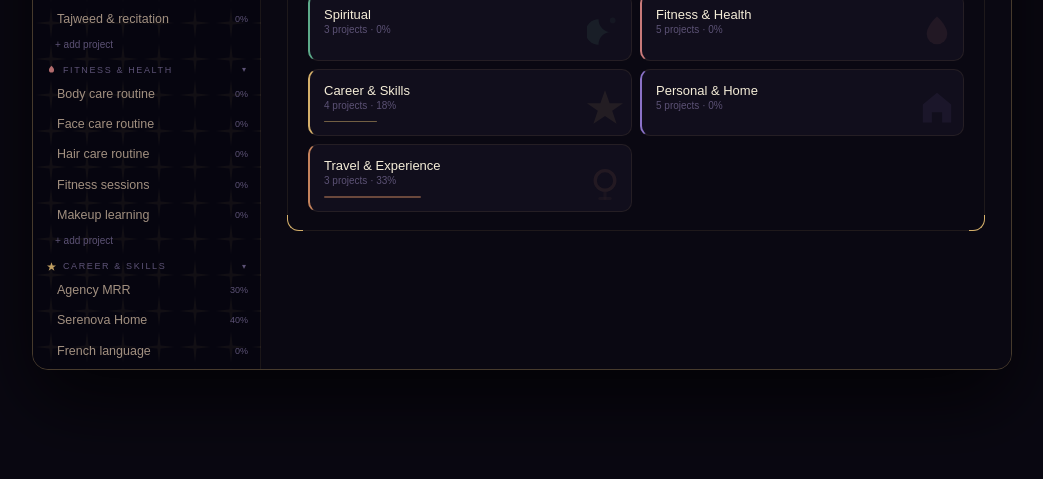
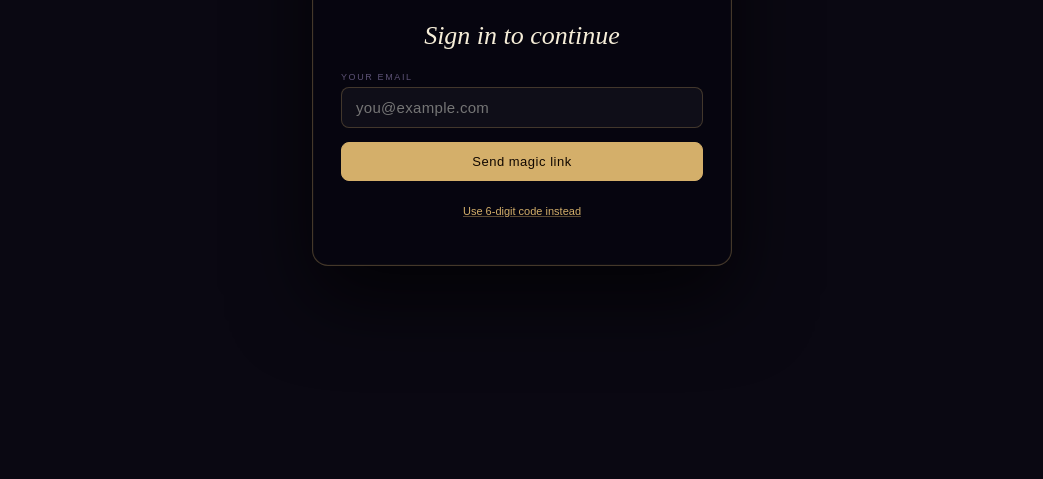
Before and after one commit to NA-E/nourins-vision-app, a plain HTML site: page web/index.html in a window 1280 px wide. Shown: the part 321-800 px from the top of the page, without its empty margins (118-1161 px from the left). Drawn offline with nearby package versions, Linux system fonts and the light colour scheme.

Commit message:
feat(web): on-brand login view with magic link + OTP

```diff
--- a/web/index.html
+++ b/web/index.html
@@ -142,6 +142,21 @@
   ::-webkit-scrollbar-track{background:transparent;}
   ::-webkit-scrollbar-thumb{background:rgba(212,175,106,.2);border-radius:2px;}
   ::-webkit-scrollbar-thumb:hover{background:rgba(212,175,106,.35);}
+
+  /* Login view */
+  .lv{display:flex;flex-direction:column;align-items:center;justify-content:center;width:100%;max-width:420px;padding:48px 28px;}
+  .lv-brand{font-family:'Cormorant Garamond',serif;font-size:24px;font-weight:600;color:var(--g);letter-spacing:.18em;margin-bottom:6px;}
+  .lv-brand em{font-style:italic;font-weight:300;opacity:.85;}
+  .lv-tag{font-size:9px;letter-spacing:.24em;text-transform:uppercase;color:var(--ct);margin-bottom:36px;}
+  .lv-ttl{font-family:'Cormorant Garamond',serif;font-size:26px;font-style:italic;color:var(--cr);line-height:1.2;margin-bottom:20px;text-align:center;}
+  .lv-fld{width:100%;margin-bottom:14px;}
+  .lv-fld label{font-size:9px;letter-spacing:.18em;text-transform:uppercase;color:var(--ct);display:block;margin-bottom:5px;}
+  .lv-fld input{width:100%;background:rgba(255,255,255,.04);border:0.5px solid var(--bdrs);border-radius:8px;color:var(--cr);font-size:15px;padding:11px 14px;font-family:'DM Sans',sans-serif;letter-spacing:.02em;}
+  .lv-fld input:focus{outline:none;border-color:var(--g);}
+  .lv-act{width:100%;}
+  .lv-msg{font-size:11px;color:var(--cs);margin-top:14px;text-align:center;line-height:1.6;font-style:italic;}
+  .lv-otp{font-size:11px;color:var(--g);margin-top:10px;cursor:pointer;text-align:center;text-decoration:underline;text-decoration-color:rgba(212,175,106,.4);}
+  .lv-otp:hover{text-decoration-color:var(--g);}
 </style>
 </head>
 <body>
@@ -391,8 +406,54 @@ function saveMs(){const t=document.getElementById('new-ms')?.value?.trim();if(!t
 function saveNum(){const v=parseFloat(document.getElementById('en-v')?.value);if(isNaN(v))return;const p=S.data.projects.find(x=>x.id===S.selId);p.cur=v;S.showEditNum=false;sv();render();}
 function changeStatus(val){const p=S.data.projects.find(x=>x.id===S.selId);if(p){p.status=val;sv();render();}}
 
+// ── LOGIN VIEW ──
+function renderLogin(){
+  const app=document.getElementById('app');
+  app.style.maxWidth='420px';app.style.minHeight='auto';app.style.background='var(--bgs)';
+  app.innerHTML=`<div class="lv">
+    <div class="lv-brand">N O U R I N <em>&</em></div>
+    <div class="lv-tag">her vision · year one</div>
+    <div class="lv-ttl">Sign in to continue</div>
+    <div class="lv-fld"><label>Your email</label><input id="lv-email" type="email" placeholder="you@example.com" autocomplete="email"></div>
+    <div id="lv-otp-fld" style="display:none" class="lv-fld"><label>6-digit code</label><input id="lv-code" type="text" inputmode="numeric" maxlength="6" autocomplete="one-time-code" placeholder="••••••"></div>
+    <div class="lv-act"><button id="lv-go" class="btn btng" style="width:100%;padding:11px 14px;font-size:13px">Send magic link</button></div>
+    <div id="lv-msg" class="lv-msg"></div>
+    <div id="lv-otp-toggle" class="lv-otp">Use 6-digit code instead</div>
+  </div>`;
+  const email=document.getElementById('lv-email');
+  const code=document.getElementById('lv-code');
+  const go=document.getElementById('lv-go');
+  const msg=document.getElementById('lv-msg');
+  const toggle=document.getElementById('lv-otp-toggle');
+  const otpFld=document.getElementById('lv-otp-fld');
+  let useOtp=false;
+  toggle.onclick=()=>{useOtp=!useOtp;otpFld.style.display=useOtp?'block':'none';go.textContent=useOtp?'Verify code':'Send magic link';toggle.textContent=useOtp?'Use magic link instead':'Use 6-digit code instead';msg.textContent='';};
+  go.onclick=async()=>{
+    const e=email.value.trim();if(!e){msg.textContent='Enter your email.';return;}
+    if(useOtp&&code.value.trim().length===6){
+      msg.textContent='Verifying…';
+      const{error}=await sb.auth.verifyOtp({email:e,token:code.value.trim(),type:'email'});
+      if(error){msg.textContent=error.message;return;}
+      // session set; main flow takes over
+      bootstrap();return;
+    }
+    msg.textContent='Sending…';
+    const{error}=await sb.auth.signInWithOtp({email:e,options:{shouldCreateUser:false}});
+    if(error){msg.textContent=error.message;return;}
+    msg.textContent=useOtp?'Code sent. Check your email.':'Link sent. Check your email and click to sign in.';
+  };
+}
+
 // ── INIT ──
-load();render();
+async function bootstrap(){
+  const{data:{session}}=await sb.auth.getSession();
+  if(!session){renderLogin();return;}
+  await loadFromCloud();
+  render();
+  subscribeRealtime();
+}
+sb.auth.onAuthStateChange((event)=>{if(event==='SIGNED_IN'||event==='SIGNED_OUT')bootstrap();});
+bootstrap();
 </script>
 </body>
 </html>
```
